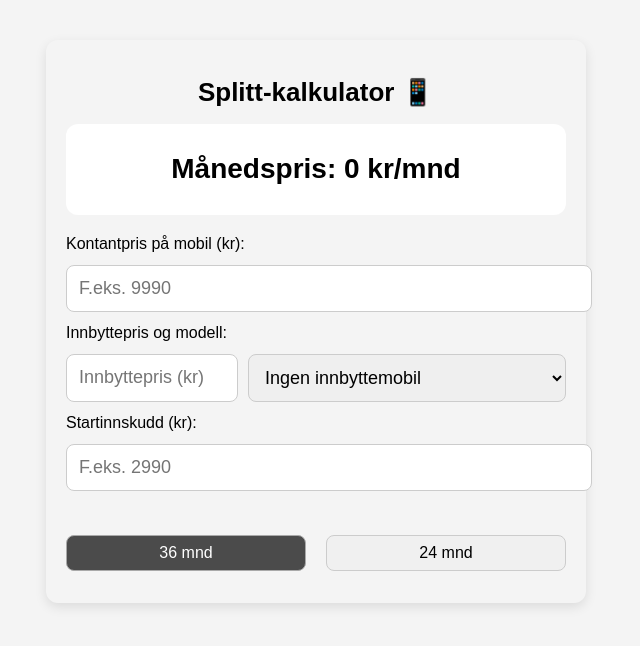
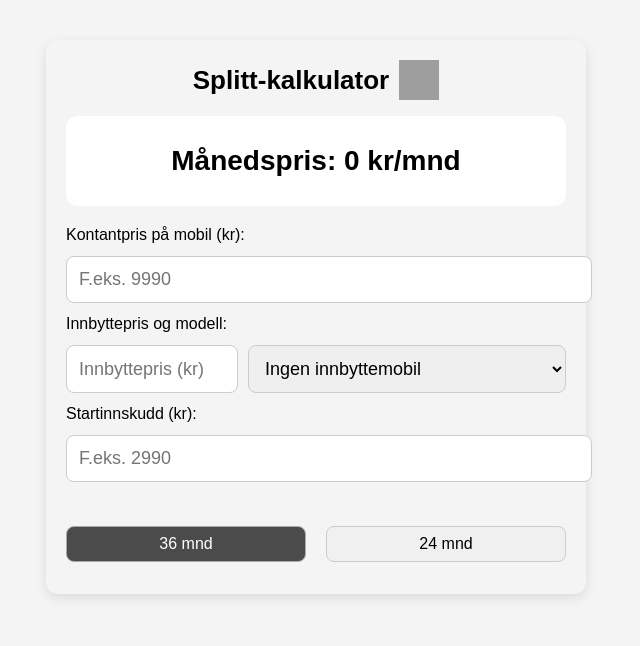
Before and after one commit to henrikstoaingebo/expert-guide, a plain HTML site: page index.html in a window 1280 px wide. Shown: the whole page, without its empty margins (324-964 px from the left). Drawn offline with Linux system fonts and the light colour scheme; grey boxes are pictures that could not be loaded.

Commit message:
Update index.html

```diff
--- a/index.html
+++ b/index.html
@@ -32,10 +32,20 @@
       text-align: center;
       font-weight: bold;
     }
+    .header-container {
+      display: flex;
+      align-items: center;
+      justify-content: center;
+      margin-bottom: 10px;
+    }
     h1 {
-      text-align: center;
       font-size: 26px;
-      margin-bottom: 10px;
+      margin: 0;
+      margin-right: 10px;
+    }
+    .telenor-logo {
+      width: 40px;
+      height: 40px;
     }
     .button-container {
       display: flex;
@@ -68,9 +78,11 @@
 </head>
 <body>
 
-  <h1>Splitt-kalkulator 📱</h1>
-  <p>
-  <p>
+  <div class="header-container">
+    <h1>Splitt-kalkulator </h1>
+    <img src="https://www.telenor.no/telenorlogo.svg" alt="Telenor Logo" class="telenor-logo">
+  </div>
+  <p></p>
   <div class="result" id="result">
     Fyll inn pris, innbytteverdi og innskudd for å se månedspris.
   </div>
@@ -134,7 +146,6 @@
       <option value="600">Galaxy S10+</option>
       <option value="600">Galaxy S10</option>
       <option value="300">Galaxy S10e</option>
-
     </select>
   </div>
 
@@ -145,7 +156,6 @@
     <button id="36months" class="active">36 mnd</button>
     <button id="24months">24 mnd</button>
   </div>
-
 
   <script>
     const priceInput = document.getElementById('price');
```
Lines whose indentation alone changed are shown as unchanged.
